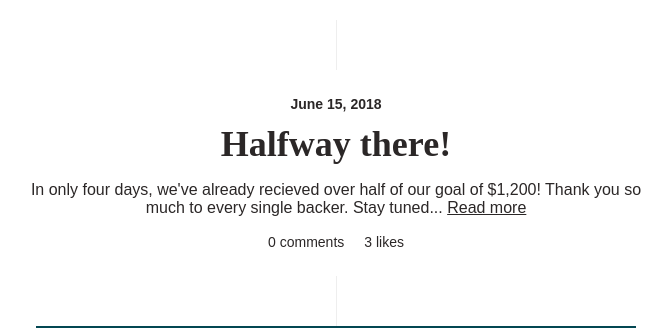
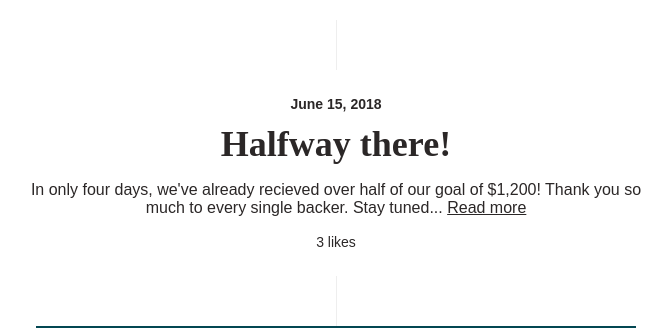
Before and after one commit to MADZ-labs/updates, a React app: page / in a window 1280 px wide. Shown: the part 974-1302 px from the top of the page, without its empty margins (304-976 px from the left). Built offline with nearby package versions, Linux system fonts and the light colour scheme; the HTML template or start-up script is replaced by a standard one.

Commit message:
Doesn't render number of likes or comments if there are none

```diff
--- a/client/src/components/update.jsx
+++ b/client/src/components/update.jsx
@@ -71,6 +71,24 @@ const Update = ({ update }) => {
     );
   }
 
+  let comments = null;
+  if (update.comments > 0) {
+    comments = (
+      <span>
+        {`${update.comments} comments`}
+      </span>
+    );
+  }
+
+  let likes = null;
+  if (update.likes > 0) {
+    likes = (
+      <span>
+        {`${update.likes} likes`}
+      </span>
+    );
+  }
+
   return (
     <UpdateDiv>
       <span>
@@ -80,12 +98,8 @@ const Update = ({ update }) => {
         {update.title}
       </h3>
       {desc}
-      <span>
-        {`${update.comments} comments`}
-      </span>
-      <span>
-        {`${update.likes} likes`}
-      </span>
+      {comments}
+      {likes}
       {backersOnlyDesc}
     </UpdateDiv>
   );
```
